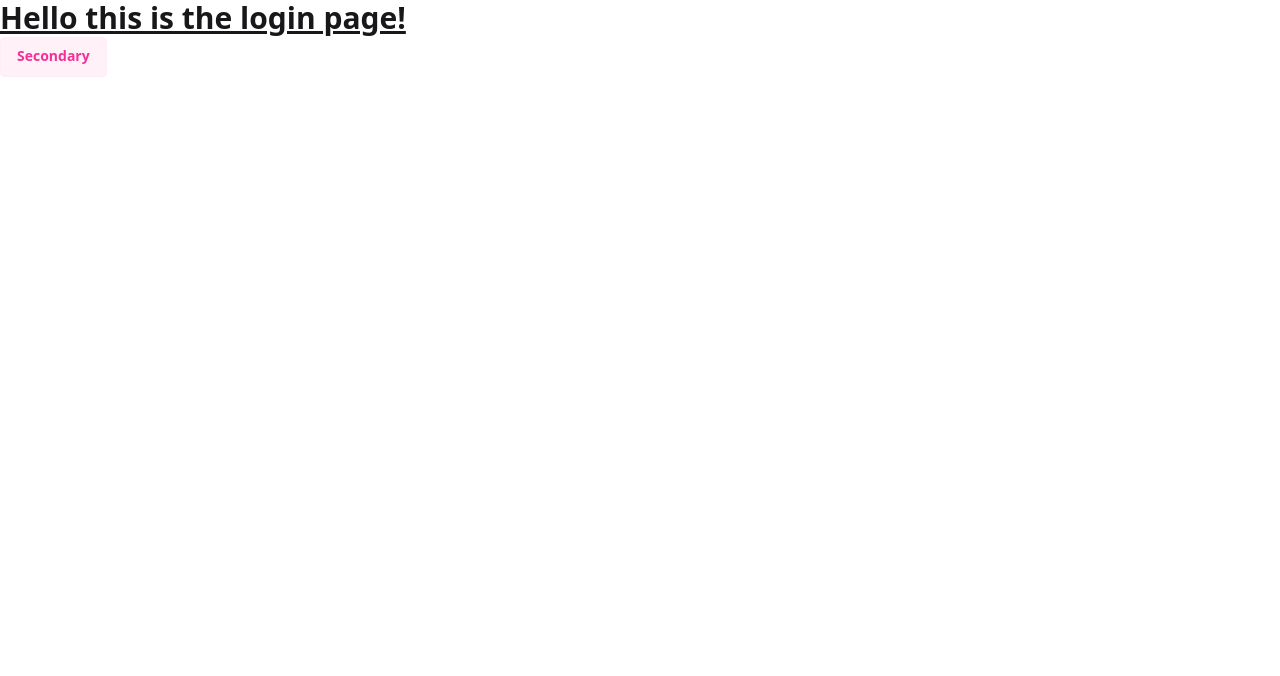
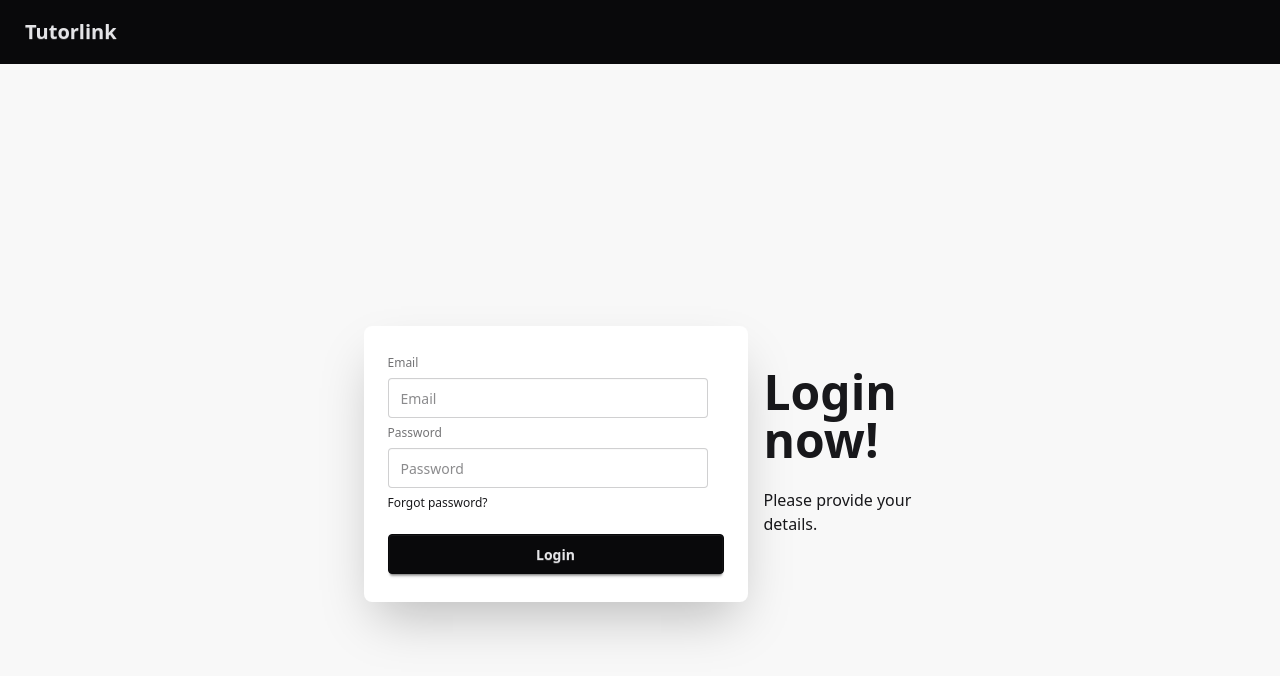
Before and after one commit to domkoekie/tutorlink, a React (Vite) app: page / in a window 1280 px wide. Shown: the top 676 px of the page. Built offline with nearby package versions, Linux system fonts and the light colour scheme.

Commit message:
Initial Setup + Login Page

```diff
--- a/package.json
+++ b/package.json
@@ -12,7 +12,8 @@
   "dependencies": {
     "@tailwindcss/vite": "^4.1.13",
     "react": "^19.1.1",
-    "react-dom": "^19.1.1"
+    "react-dom": "^19.1.1",
+    "react-router-dom": "^7.8.2"
   },
   "devDependencies": {
     "@eslint/js": "^9.33.0",
--- a/src/App.jsx
+++ b/src/App.jsx
@@ -1,14 +1,18 @@
-import Login from "./pages/Login"
+import Navbar from "./components/Navbar";
+import { BrowserRouter as Router, Routes, Route } from "react-router-dom";
+import Login from "./pages/Login";
+import ForgotPassword from "./pages/ForgotPassword";
 
 function App() {
-
   return (
-    <>
-      <div>
-        <Login />
-      </div>
-    </>
-  )
+    <Router>
+      <Navbar />
+      <Routes>
+        <Route path="/" element={<Login />} />
+        <Route path="/forgot-password" element={<ForgotPassword />} />
+      </Routes>
+    </Router>
+  );
 }
 
-export default App
+export default App;
--- /dev/null
+++ b/src/components/Navbar.jsx
@@ -0,0 +1,12 @@
+import React from "react";
+
+const Navbar = () => {
+    return (
+        <div>
+            <div className="navbar bg-neutral text-neutral-content">
+                <button className="btn btn-ghost text-xl">Tutorlink</button>
+            </div>
+        </div>
+    );
+};
+export default Navbar;
--- /dev/null
+++ b/src/pages/ForgotPassword.jsx
@@ -0,0 +1,10 @@
+import React from "react";
+
+const ForgotPassword = () => {
+    return  (
+        <div>
+            <p>Forgot Password Page</p>
+        </div>
+    );
+};
+export default ForgotPassword;
--- a/src/pages/Login.jsx
+++ b/src/pages/Login.jsx
@@ -1,14 +1,36 @@
 import React from "react";
+import { useNavigate } from "react-router-dom";
 
 const Login = () => {
-    return <div>
-        <h1 class="text-3xl font-bold underline">
-            Hello this is the login page!
-            <p>
-                <button className="btn btn-soft btn-secondary">Secondary</button>
-            </p>
-        </h1>
-    </div>;
+
+    const navigate = useNavigate();
+
+    return (
+        <div>
+            <div className="hero bg-base-200 min-h-screen">
+                <div className="hero-content flex-col lg:flex-row-reverse">
+                    <div className="text-center lg:text-left">
+                        <h1 className="text-5xl font-bold">Login now!</h1>
+                        <p className="py-6">
+                            Please provide your details.
+                        </p>
+                    </div>
+                    <div className="card bg-base-100 w-full max-w-sm shrink-0 shadow-2xl">
+                        <div className="card-body">
+                            <fieldset className="fieldset">
+                                <label className="label">Email</label>
+                                <input type="email" className="input" placeholder="Email" />
+                                <label className="label">Password</label>
+                                <input type="password" className="input" placeholder="Password" />
+                                <div><a className="link link-hover" onClick={() => navigate("/forgot-password")}>Forgot password?</a></div>
+                                <button className="btn btn-neutral mt-4">Login</button>
+                            </fieldset>
+                        </div>
+                    </div>
+                </div>
+            </div>
+        </div>
+    );
 };
 
 export default Login;
```
Also changed, not shown: 1 other file (tests, documents, lock files or other folders).
